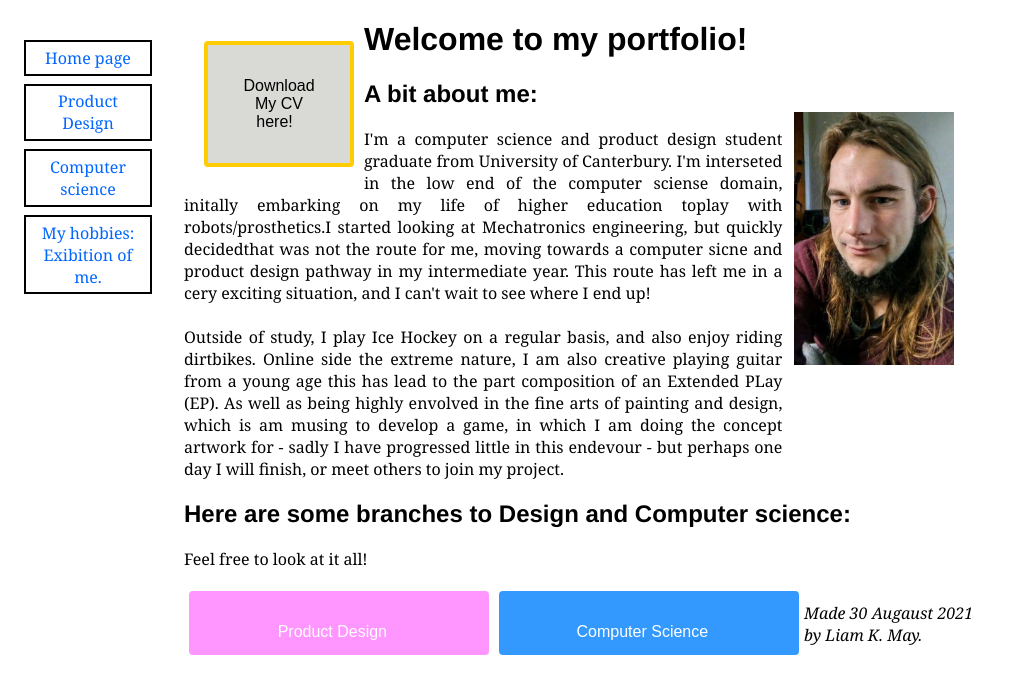
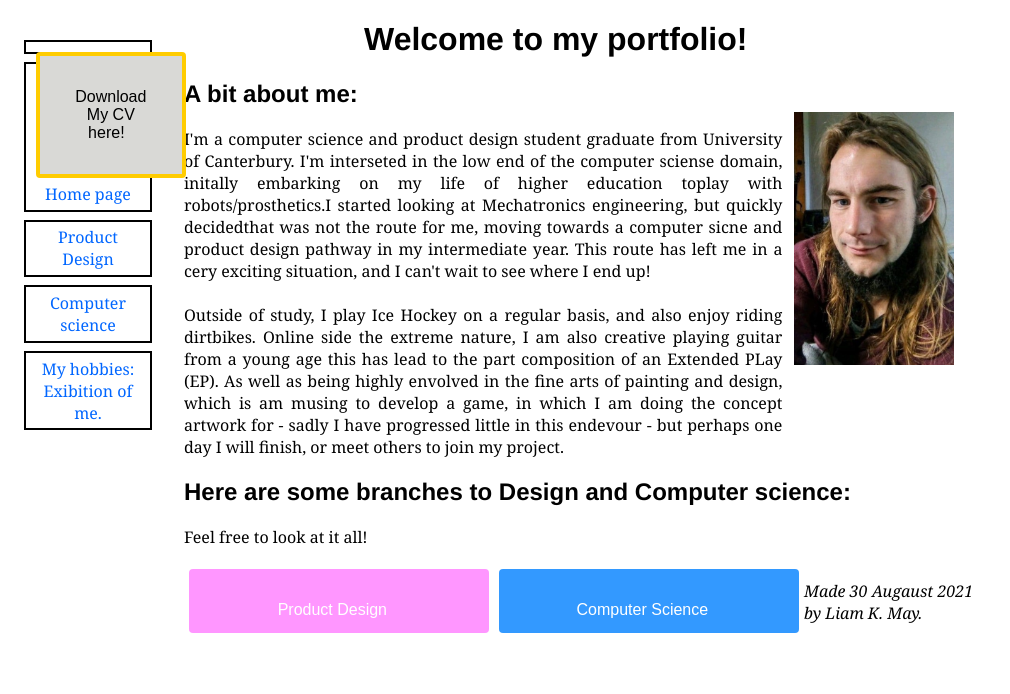
Before and after one commit to TheTriangleTrippa/Portfolio, a Jekyll site: the page built from index.html, in a window 1280 px wide. Shown: the top 694 px of the page, without its empty margins (0-1010 px from the left). Built offline with Jekyll 4.4.1, drawn with Linux system fonts in a browser that asks for light colours.

Commit message:
Update profile.html

```diff
--- a/_includes/profile.html
+++ b/_includes/profile.html
@@ -8,20 +8,22 @@
 
 <!-- Site navigation menu -->
  <div class="container">
-         <div class="dl-button">
+
+    <ul class="navbar">
+        <li><a> <div class="dl-button">
             <form action="https://raw.githubusercontent.com/TheTriangleTrippa/Portfolio/ac819119422470eb97b80d42b2e75e590597b502/LIAM%20MAY%20CV%202020%201.pdf" method="get" target="_blank" >
               <button class="button" style="vertical-align:middle"><span>Download My CV here!</span>
               </button>
             </form>
-          </div>
-   <ul class="navbar">
-
+        </div>
+       </a>
     <li><a href="index.html">Home page</a>
     <li><a href="ProdDesign.html">Product Design</a>
     <li><a href="CompSci.html">Computer science</a>
     <li><a href="links.html">My hobbies: Exibition of me.</a>
    </ul>
  </div>
+
 
 
 <!-- Main content -->
```
